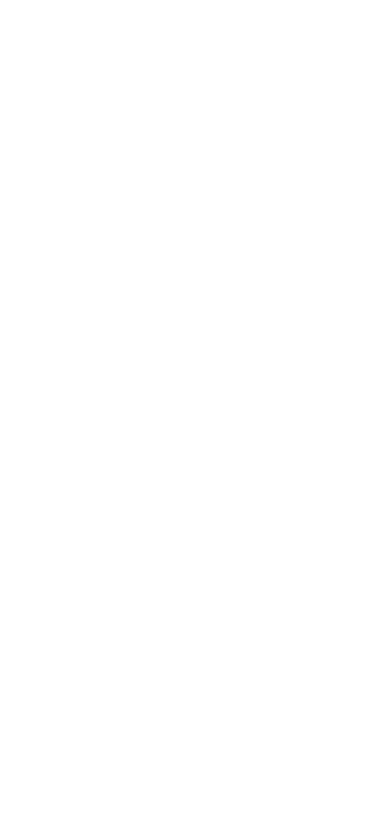
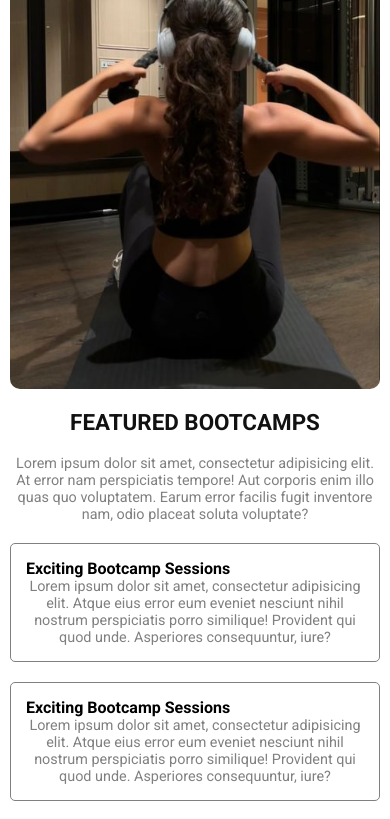
Before and after one commit to loshaniramsha/gym-website-frontend, a React (Vite) app: page / in a window 390 px wide. Shown: the part 1156-1975 px from the top of the page. Before the commit the page ends 844 px from the top, so only its background shows below. Built offline with nearby package versions, Linux system fonts and the light colour scheme.

Commit message:
Add WorkOutSession component with image and bootcamp sessions and style

```diff
--- a/src/App.css
+++ b/src/App.css
@@ -164,3 +164,110 @@
     align-items: flex-start;
   }
 }
+
+
+/* Workout Session */
+.work_session {
+  min-height: 100vh;
+  display: flex;
+  flex-wrap: wrap;
+  max-width: 1500px;
+  margin: 0 auto;
+  padding: 100px 20px;
+  gap: 50px;
+}
+
+.work_session .wrapper {
+  flex: 1;
+  display: flex;
+  flex-direction: column;
+  gap: 20px;
+}
+
+.work_session .wrapper h1 {
+  font-size: 2rem;
+  color: #111;
+}
+
+.work_session .wrapper p {
+  font-size: 1.2rem;
+  color: gray;
+}
+
+.work_session .wrapper img {
+  max-width: 100%;
+  height: auto;
+  border-radius: 10px;
+}
+
+.work_session .wrapper .bootcamps {
+  display: flex;
+  flex-direction: column;
+  gap: 20px;
+}
+
+.work_session .wrapper .bootcamps div {
+  border: 1px solid gray;
+  border-radius: 5px;
+  padding: 20px;
+  transition: 0.3s;
+}
+
+.work_session .wrapper .bootcamps div:hover {
+  background: #111;
+}
+
+.work_session .wrapper .bootcamps div:hover h4 {
+  color: #0095ff;
+}
+
+.work_session .wrapper .bootcamps div:hover p {
+  color: whitesmoke;
+}
+
+/* Responsive Design */
+@media (max-width: 1200px) {
+  .work_session {
+    flex-direction: column;
+    align-items: center;
+    padding: 50px 20px;
+    gap: 30px;
+  }
+
+  .work_session .wrapper h1 {
+    font-size: 1.6rem;
+  }
+
+  .work_session .wrapper p {
+    font-size: 1rem;
+  }
+
+  .work_session .wrapper .bootcamps div h4 {
+    font-size: 1rem;
+  }
+
+  .work_session .wrapper .bootcamps div p {
+    font-size: 0.9rem;
+  }
+}
+
+@media (max-width: 600px) {
+  .work_session {
+    padding: 30px 10px;
+    gap: 20px;
+  }
+
+  .work_session .wrapper h1 {
+    font-size: 1.4rem;
+    text-align: center;
+  }
+
+  .work_session .wrapper p {
+    font-size: 0.9rem;
+    text-align: center;
+  }
+
+  .work_session .wrapper .bootcamps div {
+    padding: 15px;
+  }
+}
--- a/src/component/WorkOutSession.tsx
+++ b/src/component/WorkOutSession.tsx
@@ -1,8 +1,37 @@
-const workOutSession=()=>{
-    return(
-        <div>
+import gym_grl from "../../public/img/gym-grl.png";
 
-        </div>
-    )
-}
-export default workOutSession
+const WorkOutSession = () => {
+    return (
+        <section className="work_session">
+            <div className="wrapper">
+                <h1>TOP WORKOUT SESSION</h1>
+                <p>
+                    Lorem ipsum dolor sit amet, consectetur adipisicing elit. Asperiores culpa dicta dolore dolorem
+                    dolores id impedit ipsa, libero magni, maxime modi nam officia placeat quidem ratione totam vero
+                    voluptate voluptates?
+                </p>
+                <img src={gym_grl} alt="Workout Girl" />
+            </div>
+            <div className="wrapper">
+                <h1>FEATURED BOOTCAMPS</h1>
+                <p>
+                    Lorem ipsum dolor sit amet, consectetur adipisicing elit. At error nam perspiciatis tempore! Aut corporis
+                    enim illo quas quo voluptatem. Earum error facilis fugit inventore nam, odio placeat soluta voluptate?
+                </p>
+                <div className="bootcamps">
+                    {[...Array(7)].map((_, index) => (
+                        <div key={index}>
+                            <h4>Exciting Bootcamp Sessions</h4>
+                            <p>
+                                Lorem ipsum dolor sit amet, consectetur adipisicing elit. Atque eius error eum eveniet nesciunt
+                                nihil nostrum perspiciatis porro similique! Provident qui quod unde. Asperiores consequuntur, iure?
+                            </p>
+                        </div>
+                    ))}
+                </div>
+            </div>
+        </section>
+    );
+};
+
+export default WorkOutSession;
```
